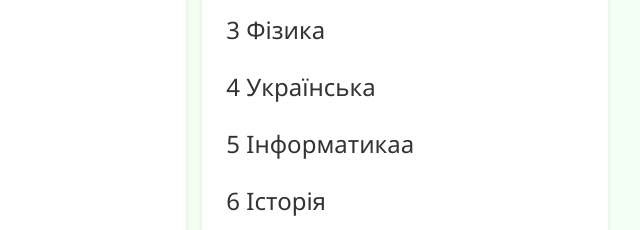
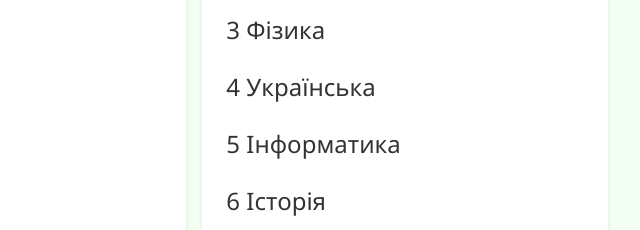
Before and after one commit to Knopka2025/timetable_7B, a plain HTML site: page index.html in a window 1280 px wide. Shown: the part 923-1153 px from the top of the page, 235-875 px from the left. Drawn offline with Linux system fonts and the light colour scheme.

Commit message:
Update index.html

```diff
--- a/index.html
+++ b/index.html
@@ -119,7 +119,7 @@
                             href="https://us04web.zoom.us/j/7230162867?pwd=aHY0L1dZaEpmRnlpQnpHbkFsSEJEQT09" target="_blank" rel="noopener noreferrer">4 Українська</a>
                     </li>
                     <li><a
-                            href="https://us04web.zoom.us/j/8421473605?pwd=TDhsRW56LzUxK2pwTExxRnVsZVhGdz09 " target="_blank" rel="noopener noreferrer">5 Інформатикаа</a>
+                            href="https://us04web.zoom.us/j/8421473605?pwd=TDhsRW56LzUxK2pwTExxRnVsZVhGdz09 " target="_blank" rel="noopener noreferrer">5 Інформатика</a>
                     </li>
                     <li><a href="https://us05web.zoom.us/j/6144301898?pwd=dEdGQ28zVzFTT1phYnBMY2ZjNFB5UT09" target="_blank" rel="noopener noreferrer">6 Історія</a>
                     </li>
```
